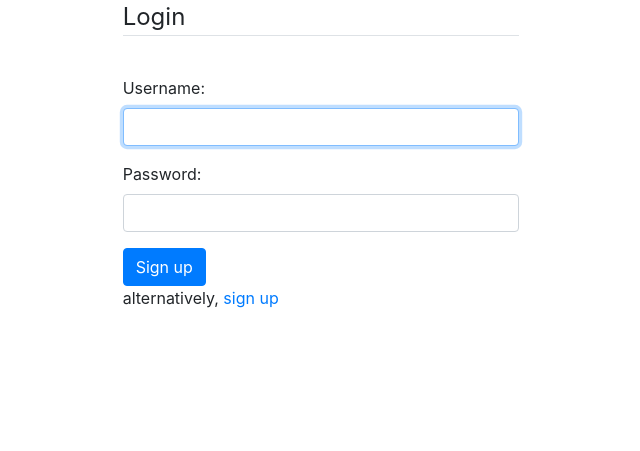
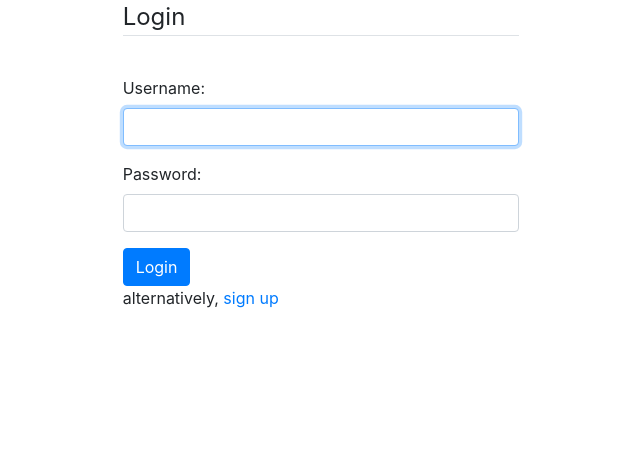
Before and after one commit to HarshiniMangipudi/LAHacks21, a Django app: page /login/ in a window 1280 px wide. Shown: the part 82-533 px from the top of the page, without its empty margins (319-959 px from the left). Run offline with Django 3.2, Linux system fonts and the light colour scheme.

Commit message:
update bug

```diff
--- a/pages/templates/login.html
+++ b/pages/templates/login.html
@@ -23,7 +23,7 @@
             {% endfor %}
           </div>
         {% endfor %}
-        <button type="submit" class="btn btn-primary">Sign up</button>
+        <button type="submit" class="btn btn-primary">Login</button>
       </form>
       <p>alternatively, <a href="{% url 'signup' %}">sign up</a></p>
     </div>
```
